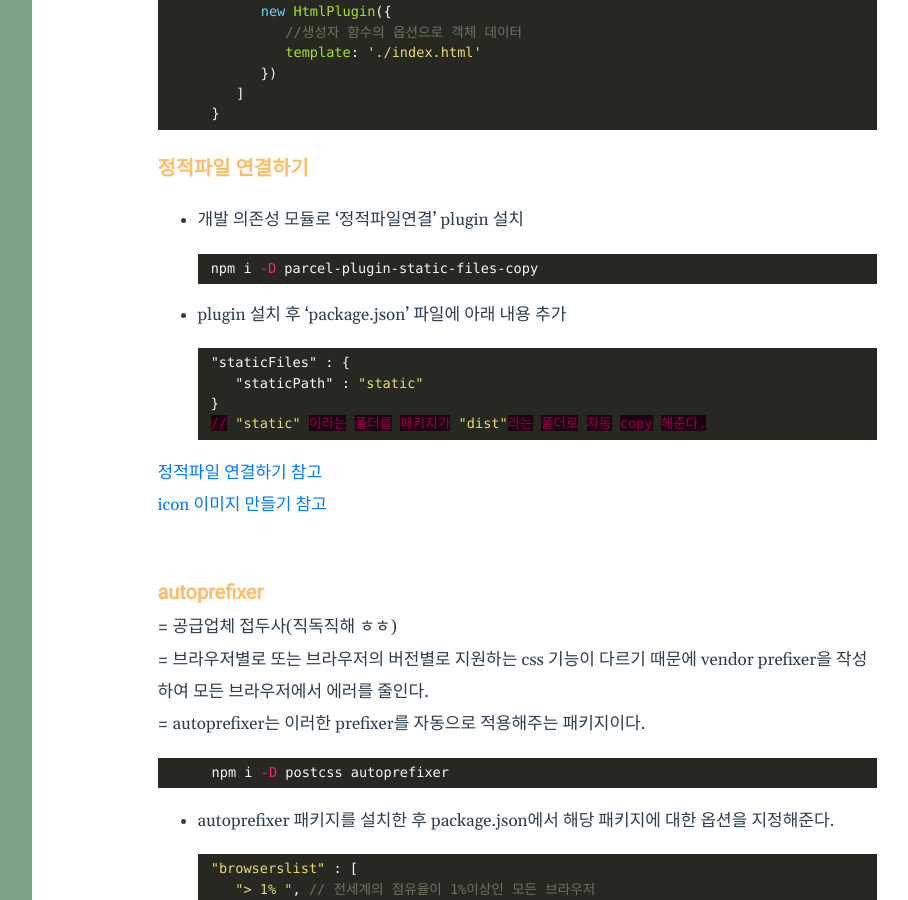
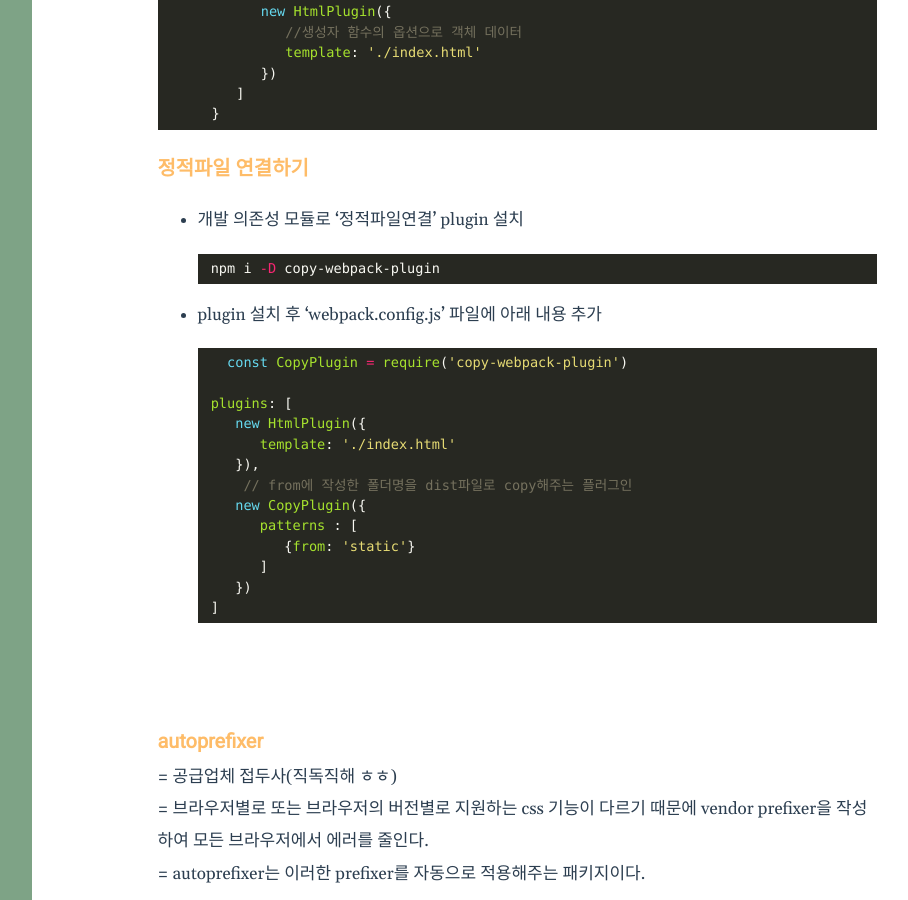
Before and after one commit to busy-joj/busy-joj.github.io, a Jekyll site: the page built from _posts/2022-06-01-bundle2.markdown, in a window 1280 px wide and 900 px high, scrolled down 1704 px. Shown: the whole window, without its empty margins (288-1196 px from the left). Built offline with Jekyll 4.4.1, drawn with Linux system fonts in a browser that asks for light colours.

Commit message:
번들러2 재포스팅

````diff
--- a/_posts/2022-06-01-bundle2.markdown
+++ b/_posts/2022-06-01-bundle2.markdown
@@ -81,18 +81,24 @@ category: bundle
 ### <span style="color:#febc68;font-weight:bold">정적파일 연결하기</span>
    - 개발 의존성 모듈로 '정적파일연결' plugin 설치
    ```bash
-      npm i -D parcel-plugin-static-files-copy
+      npm i -D copy-webpack-plugin
    ```
-   - plugin 설치 후 'package.json' 파일에 아래 내용 추가
-   ```json
-      "staticFiles" : {
-         "staticPath" : "static"
-      }
-      // "static" 이라는 폴더를 패키지가 "dist"라는 폴더로 자동 copy 해준다.
+   - plugin 설치 후 'webpack.config.js' 파일에 아래 내용 추가
+   ```javascript
+   const CopyPlugin = require('copy-webpack-plugin')
+
+      plugins: [
+         new HtmlPlugin({
+            template: './index.html'
+         }),
+          // from에 작성한 폴더명을 dist파일로 copy해주는 플러그인
+         new CopyPlugin({
+            patterns : [
+               {from: 'static'}
+            ]
+         })
+      ]
    ```
-
-   [정적파일 연결하기 참고](https://www.npmjs.com/package/parcel-plugin-static-files-copy)
-   [icon 이미지 만들기 참고](https://www.icoconverter.com/)
    <br/>
    <br/>
 
````
